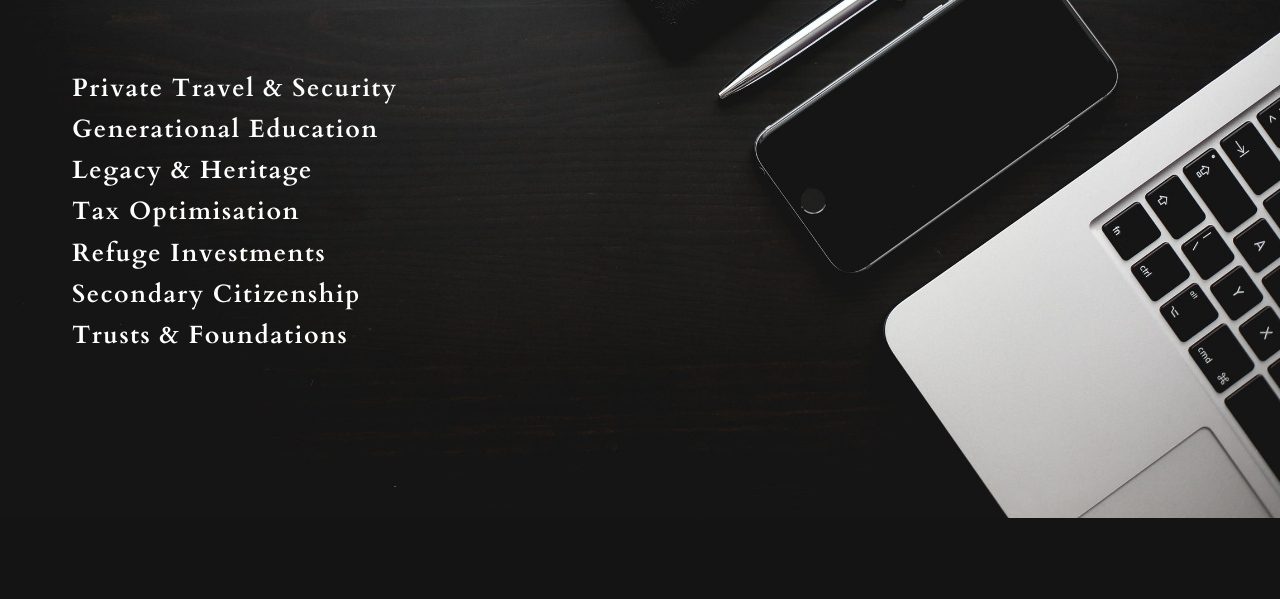
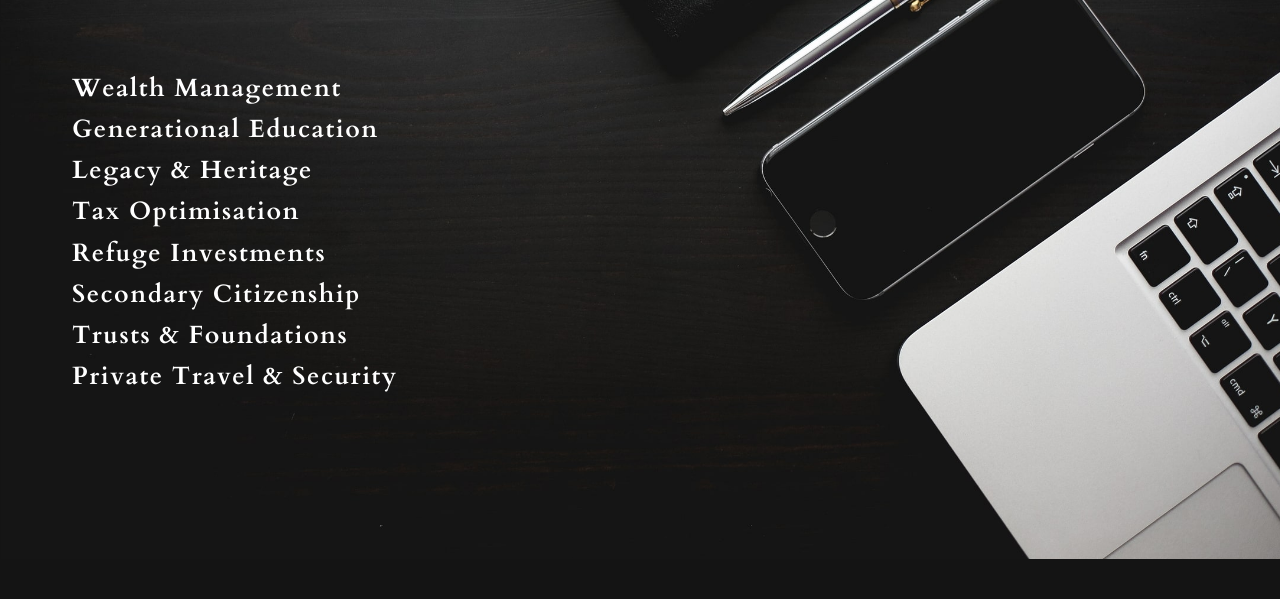
Before and after one commit to micheldegeofroy/Garboua, a plain HTML site: page index.html in a window 1280 px wide. Shown: the part 201-800 px from the top of the page. Drawn offline with Linux system fonts and the light colour scheme; no server answers.

Commit message:
Update index.html

```diff
--- a/index.html
+++ b/index.html
@@ -45,7 +45,7 @@
         <div class="animated" style="width:100%;height:100%;animation:baseline-LEFT-b7a4293e-e08f-459f-bf69-bbe178684c2e 769ms 100ms both paused;">
         <div id="IKouVOvXwfAd48nv" style="opacity:1.0;display:flex;box-sizing:border-box;flex-direction:column;justify-content:flex-start;width:100%;height:100%;">
         <p id="sFnKztuYxKjVErkb" style="color:#ffffff;font-family:YACkoGIT9qo-0;line-height:1.64999175em;letter-spacing:0.06em;">
-        <span id="qdw2CFWrZk4VETvp" style="color:#ffffff;font-weight:700;">Private Travel &amp; Security</span></p>
+        <span id="qdw2CFWrZk4VETvp" style="color:#ffffff;font-weight:700;">Wealth Management</span></p>
         <p id="zLvKxlLNZJXk6tY3" style="color:#ffffff;font-family:YACkoGIT9qo-0;line-height:1.64999175em;letter-spacing:0.06em;">
         <span id="KDQHQPp8N4yIWpzX" style="color:#ffffff;font-weight:700;">Generational Education</span></p>
         <p id="gjJEr656cHSqwNKk" style="color:#ffffff;font-family:YACkoGIT9qo-0;line-height:1.64999175em;letter-spacing:0.06em;">
@@ -58,6 +58,8 @@
         <span id="hew7HYX72dCtkZhD" style="color:#ffffff;font-weight:700;">Secondary Citizenship</span></p>
         <p id="ahS1no5TXB9u51LV" style="color:#ffffff;font-family:YACkoGIT9qo-0;line-height:1.64999175em;letter-spacing:0.06em;">
         <span id="uzteAQP4Ig0lFHws" style="color:#ffffff;font-weight:700;">Trusts &amp; Foundations</span></p>
+        <p id="ahS1no5TXB9u51LV" style="color:#ffffff;font-family:YACkoGIT9qo-0;line-height:1.64999175em;letter-spacing:0.06em;">
+        <span id="uzteAQP4Ig0lFHws" style="color:#ffffff;font-weight:700;">Private Travel &amp; Security</span></p>
         </div></div></div></div></div></div></div></section><a id="page-2" aria-hidden="true" style="visibility:hidden;">
         </a><section id="M51TecZ1xgTadAlg" style="position:relative;overflow:hidden;display:grid;align-items:center;grid-template-columns:auto 100rem auto;z-index:0;margin-top:-1px;">
         <div id="QDdk5dOqeF0rWFKE" style="grid-area:1 / 1 / 2 / 4;display:grid;position:absolute;min-height:100%;min-width:100%;">
```
